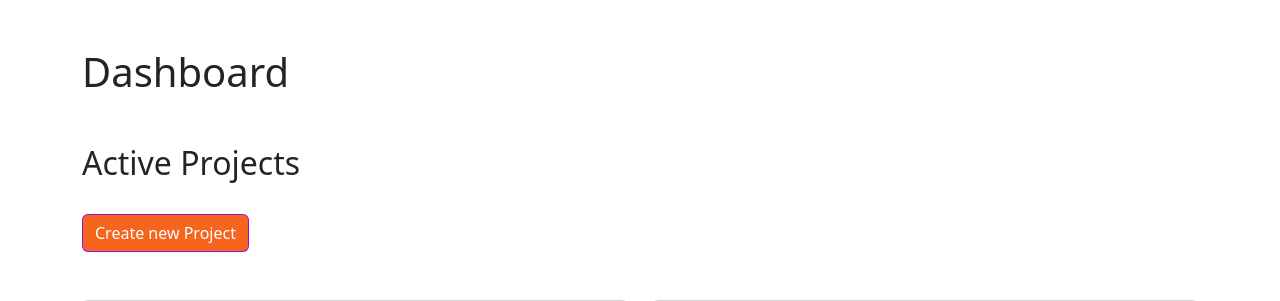
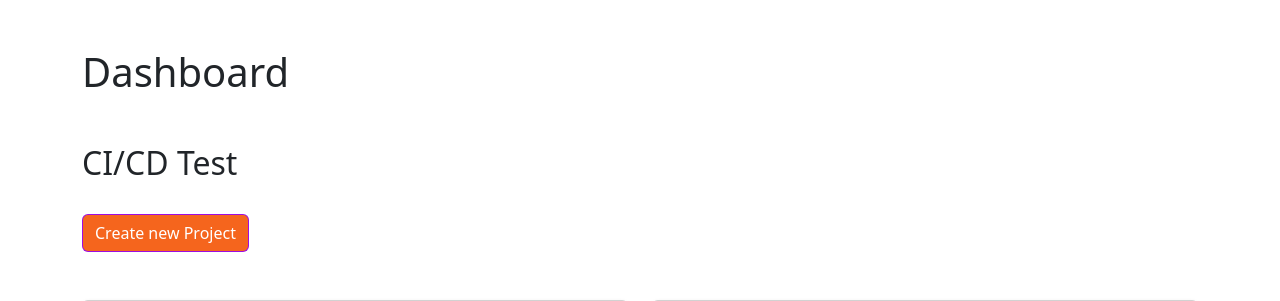
Before and after one commit to jMorton95/simple-helpdesk, a Django app: page / in a window 1280 px wide. Shown: the part 56-357 px from the top of the page. Run offline with Django 5.2, Linux system fonts and the light colour scheme; a user stored in the database is signed in; data comes from the database, SQL or seed files in the repository.

Commit message:
CI/CD Test

```diff
--- a/app/simple_kanban/templates/kanban/dashboard.html
+++ b/app/simple_kanban/templates/kanban/dashboard.html
@@ -5,7 +5,7 @@
 {% block content %}
 
 <section class="container mb-5">
-  <h2 class="my-4">Active Projects</h2>
+  <h2 class="my-4">CI/CD Test</h2>
   <a href="{% url "project_create" %}" class="btn btn-primary mt-2 mb-5">Create new Project</a>
   <div class="row row-cols-1 row-cols-sm-1 row-cols-md-2 row-cols-lg-2 g-4">
     {% for project in projects %}
```
